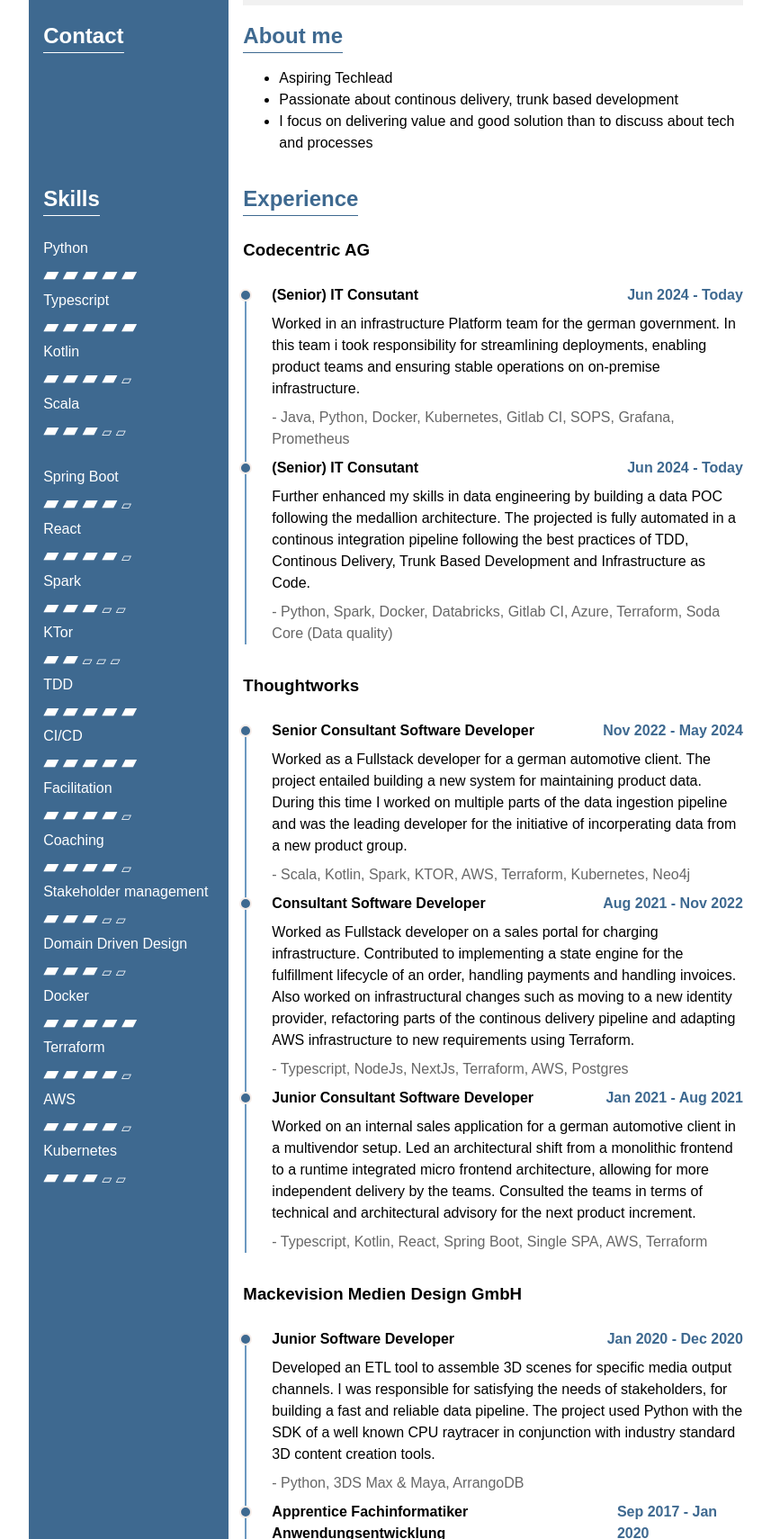
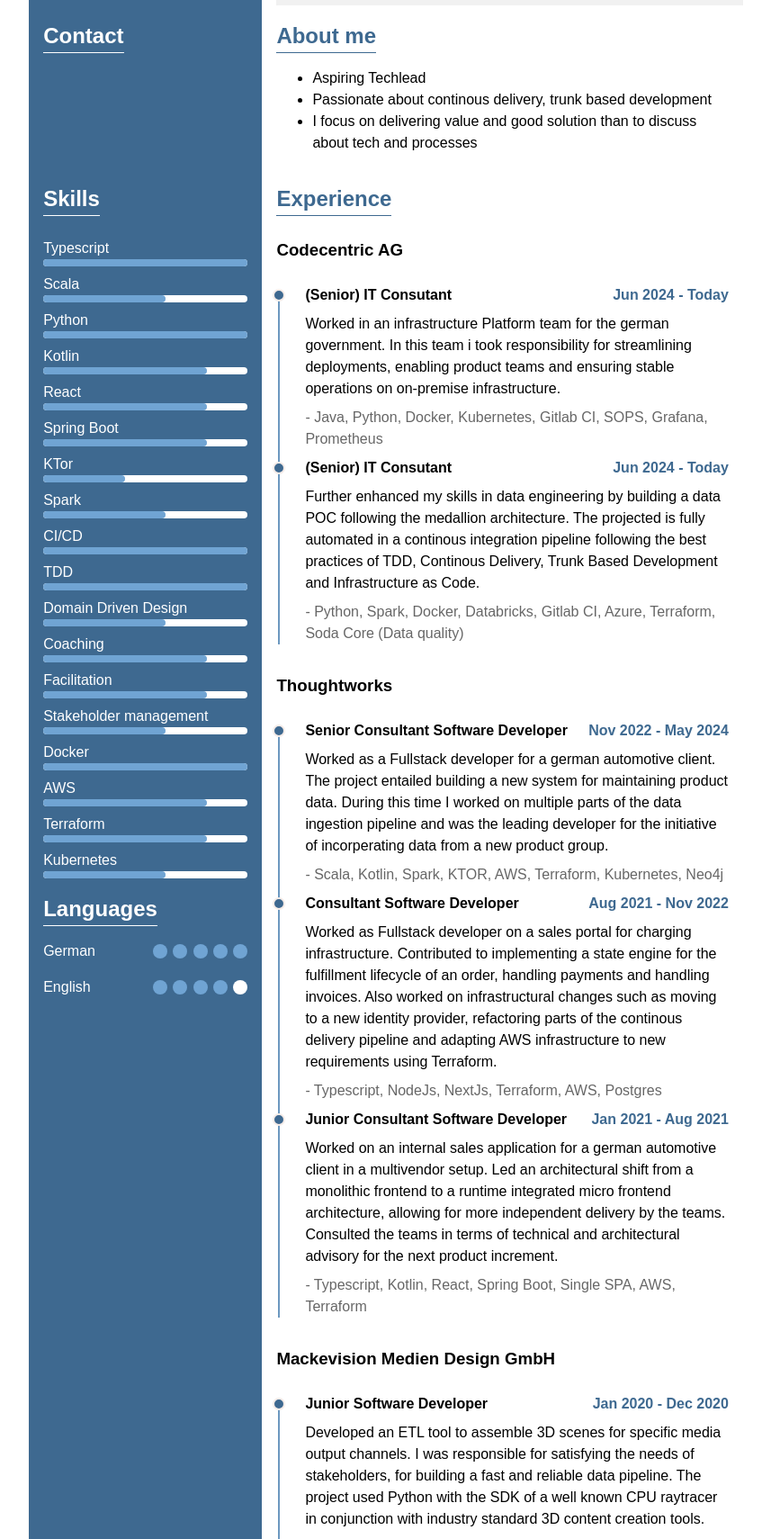
Before and after one commit to RykoL/CV, a Jekyll site: the page built from index.html, in a window 1280 px wide, cut to the strip 210-1920 px from the top of the page. Shown: the whole strip at 90% size, without its empty margins (211-1068 px from the left). Built offline with Jekyll 4.4.1, drawn with Linux system fonts in a browser that asks for light colours; some of the changed text lies outside the part shown.

Commit message:
Make it printable

```diff
--- a/_includes/career.html
+++ b/_includes/career.html
@@ -10,7 +10,7 @@
                             <p class="job-title">{{job.title}}</p>
                             <p class="job-duration">{{job.from}} - {{job.until}}</p>
                         </section>
-                        <p>{{job.description}}</p>
+                        <p class="job-description">{{job.description}}</p>
                         <p class="job-technologies">
                             - {{ job.technologies | join: ", "}}
                         </p>
--- /dev/null
+++ b/_includes/education.html
@@ -0,0 +1,25 @@
+<section id="education-section">
+  <h2 class="section-heading">Education</h2>
+  <div class="company-card">
+      <section>
+          <p class="job-title">Apprenticeship
+            zum Fachinformatiker
+            Anwendungsentwicklung</p>
+          <p>Sep 2017 - Jan 2020</p>
+          <p class="job-description">
+            Abschlussnote Gut (82 Punkte)</p>
+      </section>
+      <section>
+          <p class="job-title">Informatik
+            Studium KIT</p>
+          <p>Okt 2016 - Mär 2017</p>
+      </section>
+      <section>
+          <p class="job-title">Abitur
+            Hans-Grüninger-Gymnasium</p>
+          <p>Sep 2007 - Jun 2016</p>
+          <p class="job-description">
+            Abschlussnote 2.7</p>
+      </section>
+  </div>
+</section>
--- /dev/null
+++ b/_includes/languages.html
@@ -0,0 +1,23 @@
+<section id="languages-section">
+  <h2 class="sidebar-heading">Languages</h2>
+  <div class="languages">
+    <p>German</p>
+    <div class="language-proficiency">
+      <span class="circle circle-blue"></span>
+      <span class="circle circle-blue"></span>
+      <span class="circle circle-blue"></span>
+      <span class="circle circle-blue"></span>
+      <span class="circle circle-blue"></span>
+    </div>
+    <p>
+      English
+    </p>
+    <div class="language-proficiency">
+      <span class="circle circle-blue"></span>
+      <span class="circle circle-blue"></span>
+      <span class="circle circle-blue"></span>
+      <span class="circle circle-blue"></span>
+      <span class="circle circle-white"></span>
+    </div>
+  </div>
+</section>
--- a/_includes/skills.html
+++ b/_includes/skills.html
@@ -1,22 +1,13 @@
 <section id="skill-section">
     <h2 class="sidebar-heading">Skills</h2>
-    {% for skills in site.data.skills %}
-        <ul class="undecorated-list skill-bar">
-            {% assign sorted_skills = skills.skills | sort: "level" | reverse %}
-            {% for skill in sorted_skills %}
-                {% assign remaining_points = 5 | minus: skill.level %}
-                <li>
-                    {{skill.name}}
-                    <div>
-                        {% for i in (1..skill.level) %}
-                        <span>▰</span>
-                        {% endfor %}
-                        {% for i in (1..remaining_points) %}
-                        <span style="font-size: .9rem;">▱</span>
-                        {% endfor %}
-                    </div>
-                </li>
-            {% endfor %}
-        </ul>
-    {% endfor %}
+    <div id="skills">
+        {% for skills in site.data.skills %}
+            {% for skill in skills.skills %}
+                <div class="skill">
+                    <p>{{skill.name}}</p>
+                    <progress value={{skill.level}} max="5"></progress>
+                </div>
+                {% endfor %}
+        {% endfor %}
+    </div>
 </section>
--- a/_layouts/resume.html
+++ b/_layouts/resume.html
@@ -17,75 +17,13 @@
         {% include contact.html %}
         {% include aboutme.html %}
         {% include career.html %}
-        {% include skills.html %}
-        <!--<div id="right-bar">
-            <div id="education">
-                <h2 class="section-heading">Education</h2>
-                <div class="company-card">
-                    <div class="timeline">
-                        <section>
-                            <ul class="job-entry">
-                                <li class="job-title">Apprenticeship
-                                zum Fachinformatiker
-                                Anwendungsentwicklung</li>
-                                <li>Sep 2017 - Jan 2020</li>
-                                <li class="job-description">
-                                Abschlussnote Gut (82 Punkte)</li>
-                            </ul>
-                        </section>
-                        <section>
-                            <ul class="job-entry">
-                                <li class="job-title">Informatik
-                                Studium KIT</li>
-                                <li>Okt 2016 - Mär 2017</li>
-                            </ul>
-                        </section>
-                        <section>
-                            <ul class="job-entry">
-                                <li class="job-title">Abitur
-                                Hans-Grüninger-Gymnasium</li>
-                                <li>Sep 2007 - Jun 2016</li>
-                                <li class="job-description">
-                                Abschlussnote 2.7</li>
-                            </ul>
-                        </section>
-                    </div>
-                </div>
-            </div>
-            <div id="languages">
-                <h2 class="section-heading">Languages</h2>
-                <div class="row">
-                    <div class="column">
-                        German
-                    </div>
-                    <div class="column">
-                        mother tongue
-                    </div>
-                </div>
-                <div class="row">
-                    <div class="column">
-                        English
-                    </div>
-                    <div class="column">
-                        fluent
-                    </div>
-                </div>
-            </div>
-            <div id="references">
-                <h2 class="section-heading">References</h2>
-                {% for reference in site.data.references %}
-                <div class="row">
-                    <div class="references-link-column">
-                        <a class="project-link" href=
-                                  "{{reference.link}}">{{reference.name}}</a>
-                    </div>
-                    <div class="column references-description">
-                        {{reference.description}}
-                    </div>
-                </div>
-                {% endfor %}
-            </div>
-        </div>-->
+        <div class="background-blue">
+                {% include skills.html %}
+                {% include languages.html %}
+        </div>
+        <div class="background-blue"></div>
+        {% include education.html %}
+        <div class="background-blue" style="height: 100%"></div>
     </main>
 </body>
 </html>
--- a/assets/css/style.scss
+++ b/assets/css/style.scss
@@ -28,6 +28,38 @@
     max-width: 210mm;
 }
 
+.background-blue {
+    background-color: var(--primary-color-accent);
+}
+
+.circle {
+    width: 1rem;
+    height: 1rem;
+    border-radius: 9999px;
+
+}
+
+.circle-white {
+    background-color: white;
+}
+.circle-blue {
+    background-color: var(--primary-color-contrast-dark);
+}
+
+.languages {
+    display: grid;
+    grid-template-columns: 2fr 1fr;
+    padding-top: 1rem;
+    row-gap: 1rem;
+}
+.language-proficiency {
+    display: flex;
+    flex-direction: row;
+    gap: .4rem;
+    align-items: center;
+    line-height: 2rem;
+}
+
 #title-image {
     grid-row: 1/3;
     padding: 1rem;
@@ -45,19 +77,50 @@
 #aboutme-section {
     grid-row: 3;
     grid-column: 2;
+    padding-right: 1rem;;
 }
 
 #career-section {
     grid-row: 4;
     grid-column: 2;
+    padding-right: 1rem;
 }
 
 #skill-section {
     grid-row: 4;
     grid-column: 1;
     background: var(--primary-color-accent);
-    padding-left: 1rem;;
+    padding: 0 1rem;
     color: white;
+}
+
+#skills {
+    display: flex;
+    flex-direction: column;
+    gap: 0.5rem;
+}
+
+#education-section {
+    grid-column: 2;
+}
+
+#education-section .section-heading {
+    margin-bottom: 1rem;
+}
+
+#education-section .company-card {
+    display: flex;
+    flex-direction: column;
+    gap: 1rem;
+}
+
+#languages-section {
+    grid-column: 1;
+    grid-row: 5;
+    background: var(--primary-color-accent);
+    padding: 0 1rem;
+    color: white;
+    padding-bottom: 1rem;
 }
 
 #title-section {
@@ -65,7 +128,7 @@
     grid-column: 2;
     background: rgba(200, 200, 200, .25);
     box-sizing: border-box;
-    padding: 1rem 1.5rem;
+    padding: 1rem 1rem;
     text-align: center;
     height: 100%;
 }
@@ -90,21 +153,11 @@
 .main-viewport {
     display: grid;
     column-gap: 1rem;
-    grid-template-columns: 1fr 2.5fr;
+    grid-template-columns: 1.25fr 2.5fr;
     grid-template-rows: 1rem 12.5rem;
+    height: 100vh;
 }
 
-#left-bar {
-    background: var(--primary-color-accent);
-    padding: 0 1rem;
-    color: white;
-}
-
-#right-bar {
-    flex-grow: 1;
-    padding: 0 1rem;
-    padding-bottom: 7mm;
-}
 
 .circular-img {
     display: block;
@@ -116,7 +169,7 @@
 
 .undecorated-list {
     list-style: none;
-    padding: 0px;
+    padding: 0;
 }
 
 .section-heading {
@@ -172,9 +225,18 @@
     padding: 1.5rem 0;
 }
 
+.company-card {
+    break-inside: avoid;
+}
+
 .job-header {
     display: flex;
     justify-content: space-between;
+    break-before: auto;
+}
+
+.job-description {
+    break-inside: avoid;
 }
 
 .job-duration {
@@ -188,6 +250,7 @@
     display: flex;
     flex-direction: column;
     gap: .5rem;
+    break-inside: avoid;
 }
 
 .job-entry::after {
@@ -243,8 +306,36 @@
     margin: 0;
 }
 
+progress {
+    border-radius: 9999px;
+    height: .5rem;
+}
+
+progress[value] {
+    -webkit-appearance: none;
+    appearance: none;
+    display: block;
+    width: 100%;
+}
+
+progress[value]::-webkit-progress-bar {
+  background-color: white;
+  border-radius: 9999px;
+}
+
+progress[value]::-webkit-progress-value {
+    background-color: var(--primary-color-contrast-dark);
+    border-radius: 9999px;
+    background-size: 35px 20px, 100% 100%, 100% 100%;
+}
+
 #skill-section .skill-bar:first-of-type {
     padding: 1.5rem 0;
+}
+
+.skill {}
+.skill:first-of-type {
+    padding-top: 1.5rem;
 }
 
 .skill-bar span {
```
